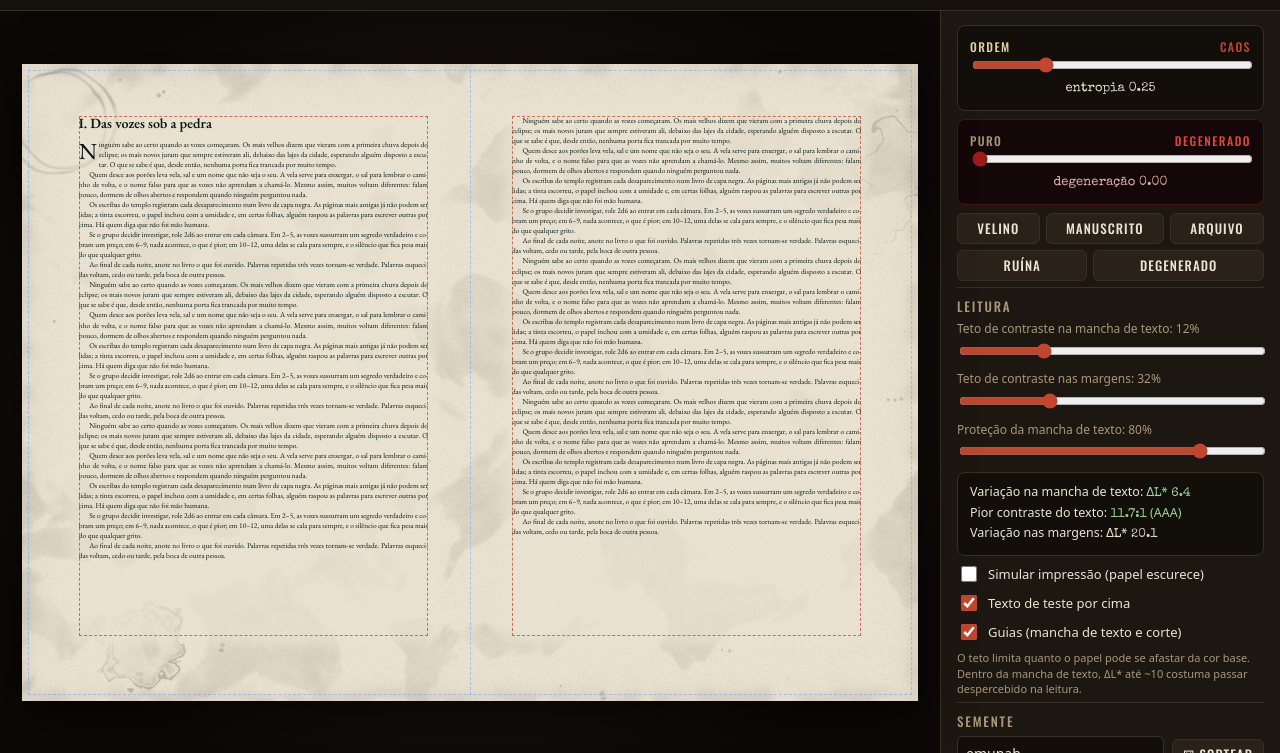
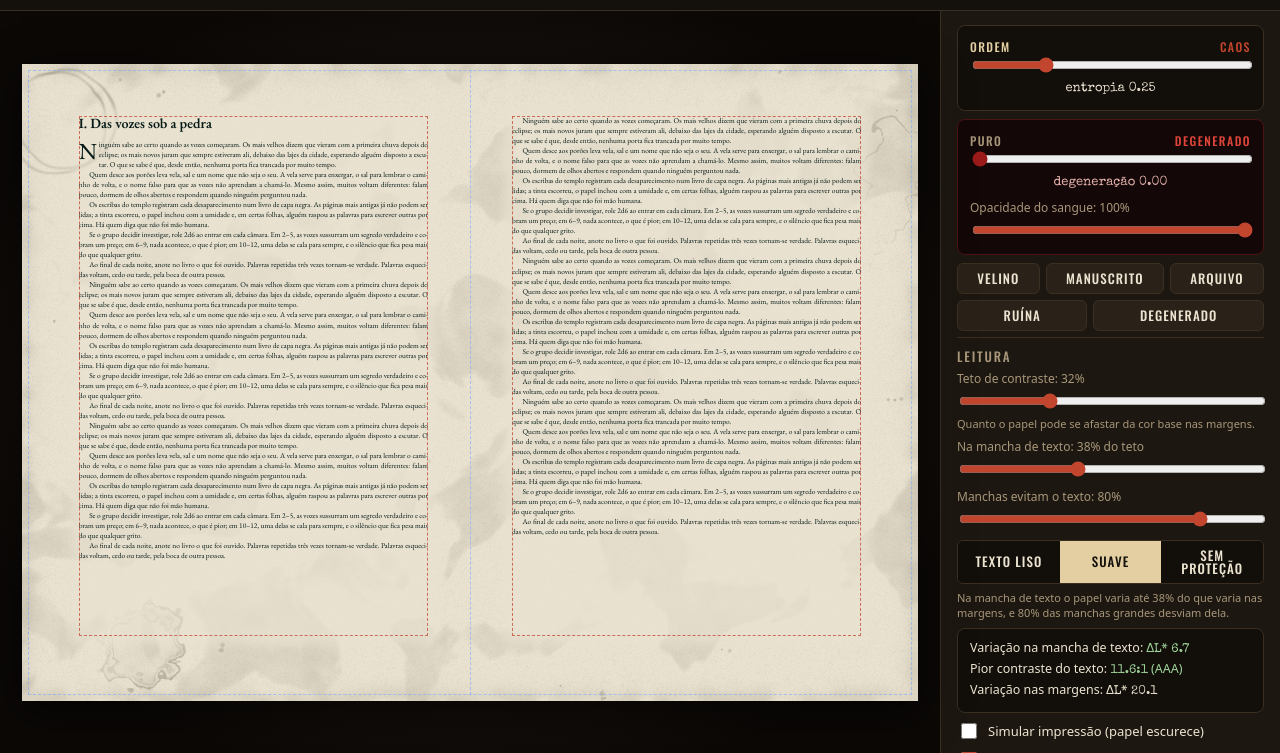
Before and after one commit to MarcosFilipeMO/Palimpsesto, a plain HTML site: page index.html in a window 1280 px wide. Shown: the part 49-802 px from the top of the page. Drawn offline with nearby package versions, Linux system fonts and the light colour scheme; a web font is replaced by a local one.

Commit message:
Leitura mais clara, vidro por tamanho de caco e opacidade do sangue
- teto de contraste único + 'na mancha de texto' em % do teto (0% = liso, 100% = igual)
- atalhos Texto liso / Suave / Sem proteção, com explicação do estado atual
- vidro divide até o tamanho-alvo do caco (muito mais cacos); no caos o alvo varia por ramo
- novo controle de opacidade do sangue (0-100%)

Co-Authored-By: Claude Opus 5.5 <noreply@anthropic.com>
Claude-Session: https://claude.ai/code/session_01DxfGyHDEHtaDgMy5gHj3rW

```diff
--- a/index.html
+++ b/index.html
@@ -95,6 +95,8 @@ button.pri{background:var(--ac);border-color:var(--ac);color:#fff}
         <div class="ends"><b>Puro</b><i>Degenerado</i></div>
         <input type="range" id="deg" min="0" max="100" value="0">
         <div class="val" id="dval"></div>
+        <label style="margin-top:8px">Opacidade do sangue: <span id="bloodOpV"></span></label>
+        <input type="range" id="bloodOp" min="0" max="100" value="100">
       </div>
       <div class="btns" style="margin-top:8px">
         <button data-preset="velino">Velino</button>
@@ -107,17 +109,24 @@ button.pri{background:var(--ac);border-color:var(--ac);color:#fff}
 
     <div class="grp">
       <h2>Leitura</h2>
-      <label>Teto de contraste na mancha de texto: <span id="capInV"></span></label>
-      <input type="range" id="capIn" min="2" max="40" value="12">
-      <label>Teto de contraste nas margens: <span id="capOutV"></span></label>
+      <label>Teto de contraste: <span id="capOutV"></span></label>
       <input type="range" id="capOut" min="5" max="100" value="32">
-      <label>Proteção da mancha de texto: <span id="protectV"></span></label>
+      <p class="note" style="margin-top:2px">Quanto o papel pode se afastar da cor base nas margens.</p>
+      <label>Na mancha de texto: <span id="inRatioV"></span> do teto</label>
+      <input type="range" id="inRatio" min="0" max="100" value="38">
+      <label>Manchas evitam o texto: <span id="protectV"></span></label>
       <input type="range" id="protect" min="0" max="100" value="80">
+      <div class="seg" id="zoneMode" style="margin-top:8px">
+        <button data-z="liso">Texto liso</button>
+        <button data-z="suave">Suave</button>
+        <button data-z="igual">Sem proteção</button>
+      </div>
+      <p class="note" id="zoneState"></p>
       <div id="meter">medindo…</div>
       <label class="chk"><input type="checkbox" id="sim"> Simular impressão (papel escurece)</label>
       <label class="chk"><input type="checkbox" id="showText" checked> Texto de teste por cima</label>
       <label class="chk"><input type="checkbox" id="guides" checked> Guias (mancha de texto e corte)</label>
-      <p class="note">O teto limita quanto o papel pode se afastar da cor base. Dentro da mancha de texto, ΔL* até ~10 costuma passar despercebido na leitura.</p>
+      <p class="note">Dentro da mancha de texto, ΔL* até ~10 costuma passar despercebido na leitura.</p>
     </div>
 
     <div class="grp">
@@ -177,7 +186,7 @@ button.pri{background:var(--ac);border-color:var(--ac);color:#fff}
       <input type="range" id="stain" min="0" max="200" value="100">
       <label>Vidro quebrado: <span id="glassV"></span></label>
       <input type="range" id="glass" min="0" max="100" value="0">
-      <p class="note">Quanto mais alto, mais níveis de quebra (cacos menores). Segue o eixo Ordem ↔ Caos: na ordem os cortes são geométricos; no caos, tortos e irregulares.</p>
+      <p class="note">Quanto mais alto, menores e mais numerosos os cacos. Segue o eixo Ordem ↔ Caos: na ordem os cortes são geométricos; no caos, tortos e irregulares.</p>
     </div>
 
     <div class="grp">
@@ -388,12 +397,12 @@ function buildScene(S,ST){
   /* vidro quebrado: fractal de cacos — cada caco se divide em dois, recursivamente.
      Na ordem os cortes são geométricos (perpendiculares à maior aresta, diagonais alternadas);
      no caos o ângulo, o ponto de corte e a profundidade de cada ramo ficam irregulares. */
-  if(S.glass>0){const maxD=1+Math.round(S.glass*6),segs=[];
+  if(S.glass>0){const target=4000*Math.pow(40/4000,S.glass),segs=[];
     const area=p=>{let a=0;for(let i=0;i<p.length;i++){const [x1,y1]=p[i],[x2,y2]=p[(i+1)%p.length];a+=x1*y2-x2*y1;}return Math.abs(a)/2;};
     const split=(poly,depth,path)=>{
       const q=RNG(sd,'vidro'+path),u=q(),v=q(),an=q(),keep=q(),bow=q(),bev=q(),bo=q();
-      if(depth>=maxD||area(poly)<6)return;
-      if(depth>0&&keep<c*.5*(.3+depth/maxD))return; // no caos, alguns ramos param antes
+      // divide até o caco ficar do tamanho-alvo; no caos, o alvo de cada ramo varia (cacos grandes ao lado de lascas)
+      const ar=area(poly);if(depth>=16||ar<target*(c>0?Math.pow(6,(keep-.5)*2*c):1))return;
       let cx=0,cy=0;poly.forEach(([x,y])=>{cx+=x;cy+=y;});cx/=poly.length;cy/=poly.length;
       let L=0,ea=0;for(let i=0;i<poly.length;i++){const p1=poly[i],p2=poly[(i+1)%poly.length],l=Math.hypot(p2[0]-p1[0],p2[1]-p1[1]);if(l>L){L=l;ea=Math.atan2(p2[1]-p1[1],p2[0]-p1[0]);}}
       const ord=ea+Math.PI/2+(depth%3===1?Math.PI/4:0);
@@ -413,14 +422,14 @@ function buildScene(S,ST){
     segs.forEach((sg,si)=>{const [ax,ay]=sg.a,[bx,by]=sg.b,dx=bx-ax,dy=by-ay,len=Math.hypot(dx,dy);if(len<.5)return;
       const px=-dy/len,py=dx/len,n=Math.max(2,Math.ceil(len/2.5)),bw=(sg.bow-.5)*len*.05*c,kt=.25+sg.bo*.5,kj=(sg.bev-.5)*len*.03*c;
       const pts=[];for(let k=0;k<=n;k++){const t=k/n,j=(k===0||k===n)?0:(nz(t*len*.15+si*3.1,si)*.25*c+Math.sin(Math.PI*t)*bw+(t<kt?t/kt:(1-t)/(1-kt))*kj);pts.push([ax+dx*t+px*j,ay+dy*t+py*j]);}
-      const wk=Math.max(.45,1.25-sg.depth*.13);
+      const wk=Math.max(.5,1.3-sg.depth*.07);
       add({v:0,ch:1,k:'l',p:pts,w:1*wk,a:.08});
       add({v:0,ch:1,k:'l',p:pts,w:.2*wk,a:.85});
       add({v:0,ch:2,k:'l',p:pts.map(([x,y])=>[x+px*.3,y+py*.3]),w:.22*wk,a:.7});
       if(sg.bev<.35){const off=-(.6+sg.bo*1.4),t0=.05+sg.bo*.3,t1=.6+sg.bev*1.1;
         const bp=pts.filter((_,k)=>k/n>=t0&&k/n<=t1).map(([x,y])=>[x+px*off,y+py*off]);
         if(bp.length>1){add({v:0,ch:2,k:'l',p:bp,w:.16,a:.55});add({v:0,ch:1,k:'l',p:bp.map(([x,y])=>[x+px*.25,y+py*.25]),w:.12,a:.4});}}
-      const nch=Math.round(len/5*(.3+c));
+      const nch=Math.round(len/7*(.3+c));
       for(let k=0;k<nch;k++){const t=rc(),sdn=rc()<.5?-1:1,sz=.25+Math.pow(rc(),2)*1.4,an=rc()*TAU,kind=rc();
         const x=ax+dx*t+px*sdn*(.2+sz*.4),y=ay+dy*t+py*sdn*(.2+sz*.4);
         if(kind<.55)add({v:0,ch:2,k:'f',p:[[x,y],[x+Math.cos(an)*sz,y+Math.sin(an)*sz],[x+Math.cos(an+1.9)*sz*.6,y+Math.sin(an+1.9)*sz*.6]],a:.55});
@@ -534,7 +543,7 @@ function renderRegion(sc,ppm,rx0,ry0,rw,rh,mode,opt){
   const dark=relLum(base)<.2;
   const hl=mixc(base,[255,255,255],dark?.22:.45);
   const charc=dark?[0,0,0]:mixc(tint,[0,0,0],.5);
-  const capIn=S.capIn,capOut=S.capOut,gr0=S.grain*.32;
+  const capOut=S.capOut,capIn=S.capOut*S.inRatio,gr0=S.grain*.32,bop=S.bloodOp;
   // colunas
   const xs=new Float32Array(rw),gi=new Int32Array(rw),gf=new Float32Array(rw),zdx=new Float32Array(rw),zr=new Uint8Array(rw);
   for(let i=0;i<rw;i++){const x=(rx0+i+.5)/ppm-g.b;xs[i]=x;let f=(x+g.b)/ST,k=Math.floor(f);if(k<0)k=0;if(k>gw-2)k=gw-2;gi[i]=k;gf[i]=clamp(f-k,0,1);
@@ -554,7 +563,7 @@ function renderRegion(sc,ppm,rx0,ry0,rw,rh,mode,opt){
       const dP=(P>0?P:0)+A[o]/255*1.1+(gr>0?gr:0);
       const lt=(P<0?-P:0)+A[o+2]/255*1.1+(gr<0?-gr:0);
       const dS=Sv+A[o+1]/255*1.3;
-      const bl=B[o]/255*1.7,ch=C+B[o+1]/255*1.6;
+      const bl=B[o]/255*1.7*bop,ch=C+B[o+1]/255*1.6;
       let mo=0;if(M>.005){const sp=nSpeck(x*2.8,y*2.8)*.5+.5;mo=M*(.25+1.6*sst(.45,.8,sp+M*.25));}
       const T=dP+dS+bl+ch+mo;
       const dd=Math.hypot(zdx[i],zdy);const z=dd<=0?1:dd>=fe?0:1-sst(0,fe,dd);
@@ -603,7 +612,7 @@ const PALS={
   carvao:{base:'#171513',tint:'#CFC4AE',blood:'#9E1616',mold:'#6F7D5A',text:'#E8E1D2'}
 };
 const DEF={seed:'emunah',chaos:.25,deg:0,layout:'dupla',size:'210x297',pw:210,ph:297,bleed:3,
-  mTop:22,mBot:28,mIn:20,mOut:24,feather:8,capIn:.12,capOut:.32,protect:.8,
+  mTop:22,mBot:28,mIn:20,mOut:24,feather:8,inRatio:.38,capOut:.32,protect:.8,bloodOp:1,
   grain:.5,fibers:.5,stain:1,glass:0,base:'#E9E2D0',tint:'#3A2E1C',blood:'#8E0E12',mold:'#4C5A3C',text:'#071A18',
   font:'EB Garamond',fontCustom:'',fsize:10,lead:1.35,cols:1,showText:true,guides:true,sim:false,showFrame:true,
   dpi:300,transp:false,split:false,entropia:''};
@@ -624,11 +633,11 @@ const TEXTO=`<h3>I. Das vozes sob a pedra</h3>
 const TEXTO2=TEXTO.replace(/<h3>.*?<\/h3>/,'').replace(' class="first"','');
 
 let S=Object.assign({},DEF);
-try{const h=location.hash.slice(1);if(h){const o=JSON.parse(decodeURIComponent(escape(atob(h))));S=Object.assign({},DEF,o);}}catch(e){}
+try{const h=location.hash.slice(1);if(h){const o=JSON.parse(decodeURIComponent(escape(atob(h))));if(o.capIn!==undefined&&o.inRatio===undefined)o.inRatio=clamp(o.capIn/(o.capOut||.32),0,1);delete o.capIn;S=Object.assign({},DEF,o);}}catch(e){}
 
 const $=id=>document.getElementById(id);
 const bindings=[
-  ['capIn','pct'],['capOut','pct'],['protect','pct'],['sim','chk'],['showText','chk'],['guides','chk'],
+  ['capOut','pct'],['inRatio','pct'],['protect','pct'],['bloodOp','pct'],['sim','chk'],['showText','chk'],['guides','chk'],
   ['seed','text'],['bleed','int'],['mTop','int'],['mBot','int'],['mIn','int'],['mOut','int'],['feather','int'],
   ['grain','pct'],['fibers','pct'],['stain','pct'],['glass','pct'],['base','col'],['tint','col'],['blood','col'],['mold','col'],['text','col'],
   ['font','sel'],['fontCustom','text'],['fsize','num'],['lead','pct'],['cols','int'],['showFrame','chk'],
@@ -645,7 +654,12 @@ function toUI(){
 }
 function labels(){
   $('cval').textContent='entropia '+S.chaos.toFixed(2);$('dval').textContent='degeneração '+S.deg.toFixed(2);
-  $('capInV').textContent=Math.round(S.capIn*100)+'%';$('capOutV').textContent=Math.round(S.capOut*100)+'%';$('protectV').textContent=Math.round(S.protect*100)+'%';
+  $('capOutV').textContent=Math.round(S.capOut*100)+'%';$('inRatioV').textContent=Math.round(S.inRatio*100)+'%';$('protectV').textContent=Math.round(S.protect*100)+'%';$('bloodOpV').textContent=Math.round(S.bloodOp*100)+'%';
+  const zm=S.inRatio<=0?'liso':(S.inRatio>=1&&S.protect<=0)?'igual':(Math.abs(S.inRatio-.38)<.01&&Math.abs(S.protect-.8)<.01)?'suave':'';
+  [...$('zoneMode').children].forEach(b=>b.classList.toggle('on',b.dataset.z===zm));
+  $('zoneState').textContent=S.inRatio<=0?'Texto liso: na mancha de texto fica só a cor do papel, sem grão, manchas ou vidro. A transição para as margens segue o controle de Transição, em Página.'
+    :(S.inRatio>=1&&S.protect<=0)?'Sem proteção: a mancha de texto é tratada igual às margens, e as manchas avançam livremente sobre ela.'
+    :`Na mancha de texto o papel varia até ${Math.round(S.inRatio*100)}% do que varia nas margens`+(S.protect>0?`, e ${Math.round(S.protect*100)}% das manchas grandes desviam dela.`:', e as manchas podem cair sobre ela.');
   ['mTop','mBot','mIn','mOut','feather'].forEach(k=>$(k+'V').textContent=S[k]);
   $('grainV').textContent=Math.round(S.grain*100)+'%';$('fibersV').textContent=Math.round(S.fibers*100)+'%';$('stainV').textContent=Math.round(S.stain*100)+'%';$('glassV').textContent=Math.round(S.glass*100)+'%';
   $('fsizeV').textContent=S.fsize;$('leadV').textContent=S.lead.toFixed(2);
@@ -723,6 +737,8 @@ $('size').addEventListener('change',e=>{S.size=e.target.value;if(S.size!=='custo
 ['pw','ph'].forEach(k=>$(k).addEventListener('input',e=>{const v=parseFloat(e.target.value);if(v>=50&&v<=600){S[k]=v;render();}}));
 [...$('layout').children].forEach(b=>b.addEventListener('click',()=>{S.layout=b.dataset.v;toUI();render();}));
 document.querySelectorAll('[data-preset]').forEach(b=>b.addEventListener('click',()=>{Object.assign(S,PRESETS[b.dataset.preset]);toUI();render();}));
+const ZONES={liso:{inRatio:0},suave:{inRatio:.38,protect:.8},igual:{inRatio:1,protect:0}};
+[...$('zoneMode').children].forEach(b=>b.addEventListener('click',()=>{Object.assign(S,ZONES[b.dataset.z]);toUI();render();}));
 document.querySelectorAll('[data-pal]').forEach(b=>b.addEventListener('click',()=>{Object.assign(S,PALS[b.dataset.pal]);toUI();render();}));
 $('dice').addEventListener('click',()=>{S.seed=WORDS[Math.floor(Math.random()*WORDS.length)]+'-'+Math.floor(Math.random()*999);toUI();render();});
 window.addEventListener('resize',()=>render());
```
